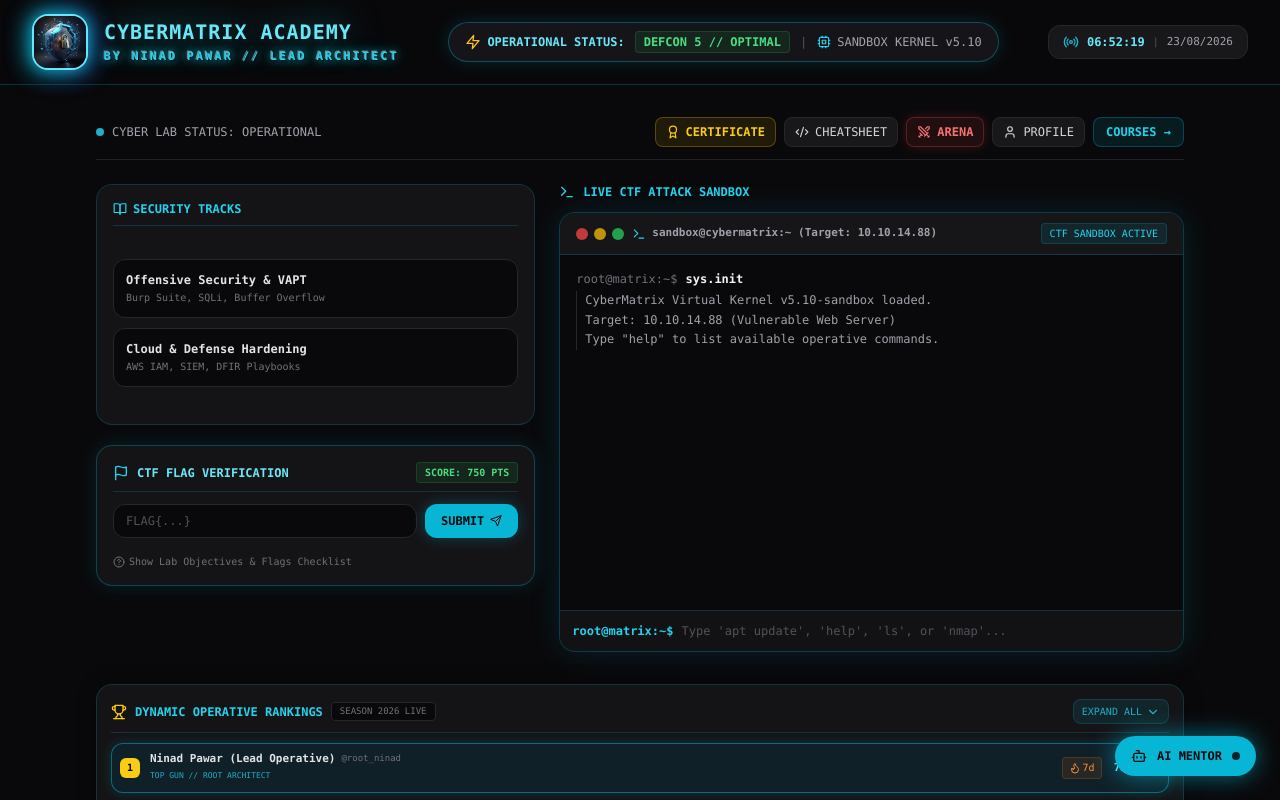
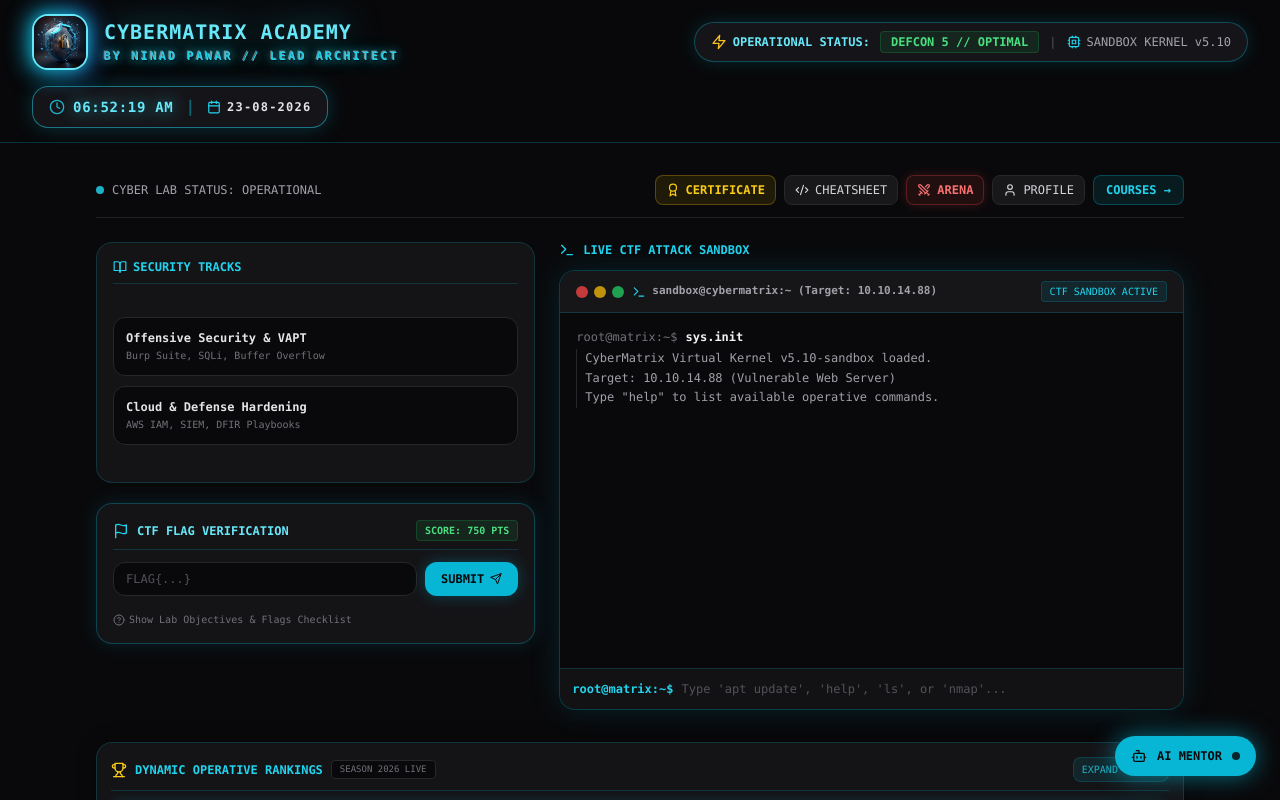
Before and after one commit to ninadcyber88-max/cybermatrix-academy, a Next.js app: page / in a window 1280 px wide. Shown: the top 800 px of the page. Built offline with nearby package versions, Linux system fonts and the light colour scheme.

Commit message:
feat: enlarge live clock widget, set DD-MM-YYYY format and apply cyan neon HUD glow

```diff
--- a/components/CyberSmokeHeader.tsx
+++ b/components/CyberSmokeHeader.tsx
@@ -2,7 +2,7 @@
 
 import { useState, useEffect } from 'react';
 import Link from 'next/link';
-import { Shield, Radio, Cpu, Zap } from 'lucide-react';
+import { Shield, Radio, Cpu, Zap, Calendar, Clock } from 'lucide-react';
 
 export function CyberSmokeHeader() {
   const [timeString, setTimeString] = useState('');
@@ -12,15 +12,22 @@ export function CyberSmokeHeader() {
   useEffect(() => {
     const updateTime = () => {
       const now = new Date();
-      const hours = String(now.getHours()).padStart(2, '0');
+
+      // Live Time with AM/PM
+      let hours = now.getHours();
       const minutes = String(now.getMinutes()).padStart(2, '0');
       const seconds = String(now.getSeconds()).padStart(2, '0');
-      setTimeString(`${hours}:${minutes}:${seconds}`);
+      const ampm = hours >= 12 ? 'PM' : 'AM';
+      hours = hours % 12;
+      hours = hours ? hours : 12; // 0 become 12
+      const formattedHours = String(hours).padStart(2, '0');
+      setTimeString(`${formattedHours}:${minutes}:${seconds} ${ampm}`);
 
+      // Strict DD-MM-YYYY Format
       const day = String(now.getDate()).padStart(2, '0');
       const month = String(now.getMonth() + 1).padStart(2, '0');
       const year = now.getFullYear();
-      setDateString(`${day}/${month}/${year}`);
+      setDateString(`${day}-${month}-${year}`);
     };
 
     updateTime();
@@ -30,16 +37,12 @@ export function CyberSmokeHeader() {
 
   return (
     <header className="relative w-full border-b border-cyan-500/25 bg-zinc-950/95 backdrop-blur-md font-mono select-none z-50">
-      <div className="max-w-7xl mx-auto px-4 md:px-8 py-3.5 flex items-center justify-between gap-4">
+      <div className="max-w-7xl mx-auto px-4 md:px-8 py-3.5 flex flex-wrap items-center justify-between gap-4">
 
-        {/* 1. LEFT: LOGO WITH INTENSE NEON GLOW & BRANDING */}
+        {/* 1. LEFT: LOGO & BRANDING */}
         <Link href="/" className="flex items-center space-x-4 group cursor-pointer">
-
-          {/* Pulsing Neon Logo Container */}
           <div className="relative">
-            {/* Ambient Background Aura */}
-            <div className="absolute -inset-1 bg-gradient-to-r from-cyan-500 to-blue-600 rounded-2xl blur-md opacity-70 group-hover:opacity-100 transition duration-500 group-hover:duration-200 animate-pulse"></div>
-
+            <div className="absolute -inset-1 bg-gradient-to-r from-cyan-500 to-blue-600 rounded-2xl blur-md opacity-70 group-hover:opacity-100 transition duration-500 animate-pulse"></div>
             <div className="relative flex items-center justify-center w-14 h-14 rounded-2xl bg-zinc-950 border-2 border-cyan-300 logo-neon-box overflow-hidden group-hover:scale-105 transition-all duration-300 shrink-0">
               {!imgError ? (
                 <img
@@ -54,26 +57,23 @@ export function CyberSmokeHeader() {
             </div>
           </div>
 
-          {/* Typography Titles */}
           <div className="space-y-0.5">
             <h1 className="text-base sm:text-lg md:text-xl font-black tracking-wider text-cyan-300 drop-shadow-[0_0_16px_rgba(6,182,212,0.6)] group-hover:text-cyan-200 transition leading-tight">
               CYBERMATRIX ACADEMY
             </h1>
-
-            {/* Enhanced Embossed Text */}
             <p className="emboss-glow-subtext">
               BY NINAD PAWAR // LEAD ARCHITECT
             </p>
           </div>
         </Link>
 
-        {/* 2. CENTER: CYBER TELEMETRY STATUS BAR */}
-        <div className="hidden lg:flex items-center gap-2.5 px-4 py-2 rounded-full bg-zinc-900/90 border border-cyan-500/35 shadow-[0_0_18px_rgba(6,182,212,0.18)] text-xs">
+        {/* 2. CENTER: STATUS BAR */}
+        <div className="hidden xl:flex items-center gap-2.5 px-4 py-2 rounded-full bg-zinc-900/90 border border-cyan-500/35 shadow-[0_0_18px_rgba(6,182,212,0.18)] text-xs">
           <div className="flex items-center space-x-1.5 text-cyan-300 font-bold">
             <Zap className="w-4 h-4 text-amber-400 animate-pulse" />
             <span>OPERATIONAL STATUS:</span>
           </div>
-          <span className="text-green-400 font-bold bg-green-500/10 px-2 py-0.5 rounded border border-green-500/20">
+          <span className="text-green-400 font-bold bg-green-500/10 px-2.5 py-0.5 rounded border border-green-500/20">
             DEFCON 5 // OPTIMAL
           </span>
           <span className="text-zinc-600">|</span>
@@ -83,19 +83,34 @@ export function CyberSmokeHeader() {
           </div>
         </div>
 
-        {/* 3. RIGHT: LIVE CLOCK & TELEMETRY */}
-        <div className="flex items-center space-x-3 text-xs">
-          <div className="flex items-center space-x-2 px-3.5 py-2 rounded-xl bg-zinc-900 border border-zinc-800 text-zinc-300 shadow-inner">
-            <Radio className="w-4 h-4 text-cyan-400 animate-pulse" />
-            <span className="text-xs font-bold text-cyan-300">{timeString || '00:00:00'}</span>
-            <span className="text-zinc-600 text-[10px]">|</span>
-            <span className="text-[11px] text-zinc-400">{dateString || '00/00/0000'}</span>
+        {/* 3. RIGHT: BIGGER GLOWING LIVE TIME & DD-MM-YYYY */}
+        <div className="flex items-center space-x-3">
+          <div className="flex items-center gap-3 px-4 py-2 rounded-2xl bg-zinc-900/90 border border-cyan-400/50 shadow-[0_0_20px_rgba(6,182,212,0.25)]">
+
+            {/* Live Time */}
+            <div className="flex items-center space-x-2">
+              <Clock className="w-4 h-4 text-cyan-400 animate-pulse" />
+              <span className="text-xs sm:text-sm font-black text-cyan-300 tracking-wider drop-shadow-[0_0_8px_rgba(34,211,238,0.7)]">
+                {timeString || '12:37:10 PM'}
+              </span>
+            </div>
+
+            <span className="text-cyan-500/50 font-bold">|</span>
+
+            {/* DD-MM-YYYY Date */}
+            <div className="flex items-center space-x-1.5 text-zinc-300">
+              <Calendar className="w-3.5 h-3.5 text-cyan-400" />
+              <span className="text-xs sm:text-xs font-bold text-zinc-200 tracking-widest">
+                {dateString || '23-08-2026'}
+              </span>
+            </div>
+
           </div>
         </div>
 
       </div>
 
-      {/* NEON GLOW & EMBOSS STYLING */}
+      {/* STYLES */}
       <style jsx>{`
         .logo-neon-box {
           box-shadow:
```
